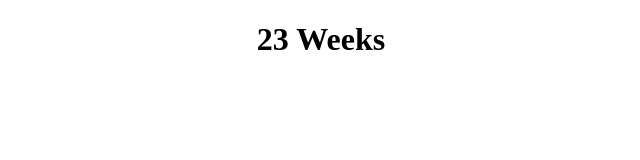
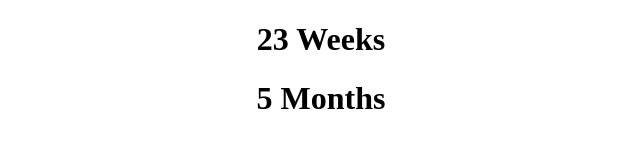
Before and after one commit to naguibihab/weeksBetweenDates, a plain HTML site: page index.html in a window 1280 px wide. Shown: the whole page, without its empty margins (319-959 px from the left). Drawn offline with nearby package versions, Linux system fonts and the light colour scheme.

Commit message:
Update index.html

```diff
--- a/index.html
+++ b/index.html
@@ -4,11 +4,16 @@
 
 <h1 id="weeks" style="text-align: center"></h1>
 
+
+<h1 id="months" style="text-align: center"></h1>
+
 <script src="https://momentjs.com/downloads/moment.min.js"></script>
 <script>
   var a = moment("2019/04/29")
   var b = moment()
   document.getElementById("weeks").innerHTML = b.diff(a, 'week') + " Weeks";
+
+  document.getElementById("months").innerHTML = b.diff(a, 'month') + " Months";
 </script>
 
 </body>
```
